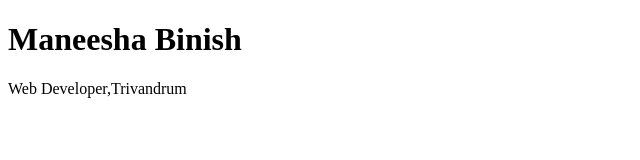
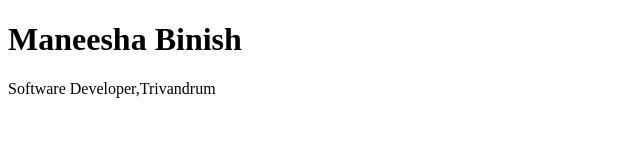
Before and after one commit to Maneeshabinish/CV-, a plain HTML site: page index.html in a window 1280 px wide. Shown: the full height of the page, 0-640 px from the left. Drawn offline with Linux system fonts and the light colour scheme.

Commit message:
Update index.html

```diff
--- a/index.html
+++ b/index.html
@@ -5,6 +5,6 @@
   </head>
   <body>
     <h1>Maneesha Binish</h1>
-    <p>Web Developer,Trivandrum</p>
+    <p>Software Developer,Trivandrum</p>
   </body>
 </html>
```
